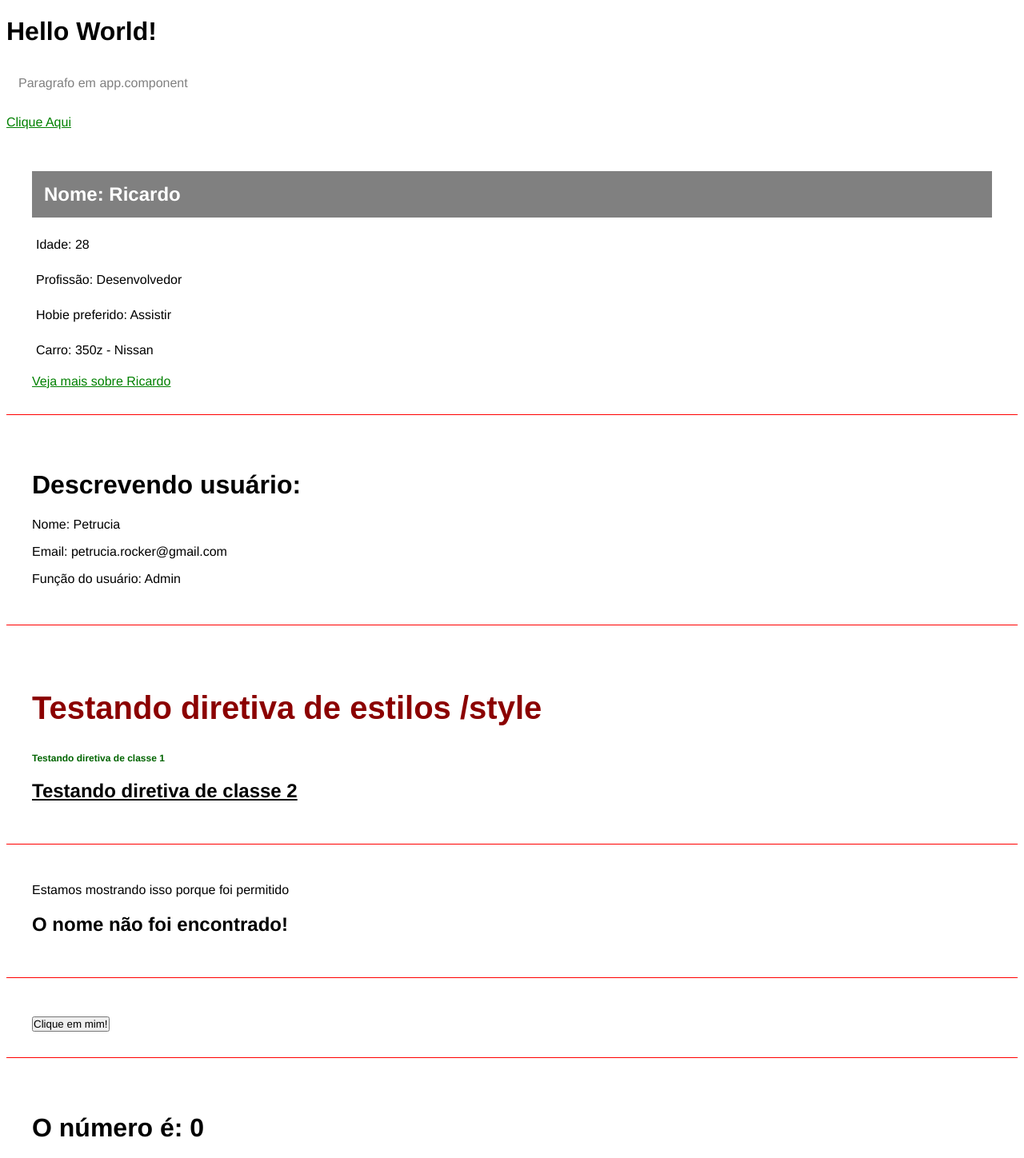
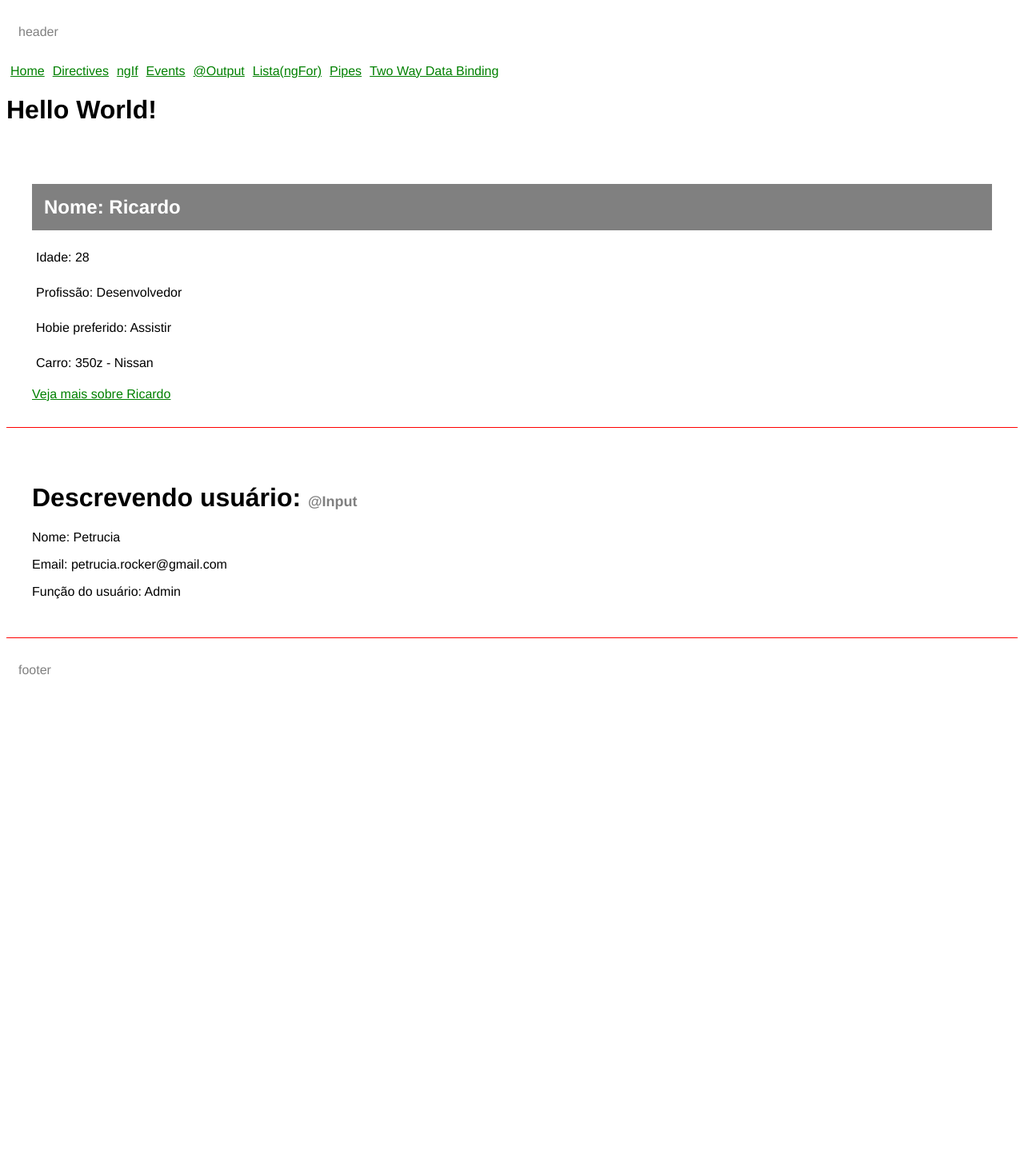
Before and after one commit to ricardorocker/curso-angular, an Angular app: page / in a window 1280 px wide. Shown: the top 1448 px of the page at 80% size. After the commit the page ends 1386 px from the top, so only its background shows below. Built offline with nearby package versions, Linux system fonts and the light colour scheme.

Commit message:
Angular Router
- arquivo de rotas
- import RouterModule e Routes
- importar em app.module
- template principal para criar rotas
- <router-outlet> substitui os components
- routerLink na tag <a> dentro de <nav>

```diff
--- a/src/app/app.component.css
+++ b/src/app/app.component.css
@@ -2,3 +2,7 @@ p {
   color: gray;
   padding: 15px;
 }
+
+a {
+  padding: 5px;
+}
--- a/src/app/app.component.html
+++ b/src/app/app.component.html
@@ -1,14 +1,14 @@
+<p>header</p>
+<nav>
+  <a routerLink="/">Home</a>
+  <a routerLink="/directives">Directives</a>
+  <a routerLink="/ng-if">ngIf</a>
+  <a routerLink="/events">Events</a>
+  <a routerLink="/output">@Output</a>
+  <a routerLink="/ng-for">Lista(ngFor)</a>
+  <a routerLink="/pipes">Pipes</a>
+  <a routerLink="/two-way-binding">Two Way Data Binding</a>
+</nav>
 <h1>Hello World!</h1>
-<p>Paragrafo em app.component</p>
-<div>
-  <a href="#">Clique Aqui</a>
-</div>
-<app-first-component></app-first-component>
-<app-parent-data [name]="userName" [userData]="userData"></app-parent-data>
-<app-directives></app-directives>
-<app-if-render></app-if-render>
-<app-events></app-events>
-<app-emitter></app-emitter>
-<app-list-render></app-list-render>
-<app-pipes></app-pipes>
-<app-two-way-binding></app-two-way-binding>
+<router-outlet></router-outlet>
+<p>footer</p>
--- a/src/app/app.component.ts
+++ b/src/app/app.component.ts
@@ -6,11 +6,4 @@ import { Component } from '@angular/core';
   styleUrls: ['./app.component.css']
 })
 export class AppComponent {
-  userName = 'Petrucia';
-  userData = {
-    email: 'petrucia.rocker@gmail.com',
-    role: 'Admin'
-  }
-
-  title = '04-curso-angular';
 }
--- a/src/app/app.module.ts
+++ b/src/app/app.module.ts
@@ -1,3 +1,4 @@
+import { AppRoutingModule } from './app.routing.module';
 import { FormsModule } from '@angular/forms';
 import { NgModule } from '@angular/core';
 import { BrowserModule } from '@angular/platform-browser';
@@ -30,7 +31,8 @@ import { TwoWayBindingComponent } from './components/two-way-binding/two-way-bin
   ],
   imports: [
     BrowserModule,
-    FormsModule
+    FormsModule,
+    AppRoutingModule
   ],
   providers: [],
   bootstrap: [AppComponent]
--- a/src/app/components/first-component/first-component.component.html
+++ b/src/app/components/first-component/first-component.component.html
@@ -10,3 +10,5 @@
   </div>
 
 </div>
+
+<app-parent-data [name]="userName" [userData]="userData"></app-parent-data>
--- a/src/app/components/first-component/first-component.component.ts
+++ b/src/app/components/first-component/first-component.component.ts
@@ -15,4 +15,11 @@ export class FirstComponentComponent {
     brand: 'Nissan'
   }
 
+  // Dados para componente filho
+  userName = 'Petrucia';
+  userData = {
+    email: 'petrucia.rocker@gmail.com',
+    role: 'Admin'
+  }
+
 }
--- a/src/app/components/parent-data/parent-data.component.css
+++ b/src/app/components/parent-data/parent-data.component.css
@@ -0,0 +1,4 @@
+span {
+  font-size: 18px;
+  color: gray;
+}
--- a/src/app/components/parent-data/parent-data.component.html
+++ b/src/app/components/parent-data/parent-data.component.html
@@ -1,6 +1,6 @@
 <div class="class">
 
-  <h1>Descrevendo usuário:</h1>
+  <h1>Descrevendo usuário: <span>@Input</span></h1>
   <p>Nome: {{ name }}</p>
   <p>Email: {{ userData.email }}</p>
   <p>Função do usuário: {{ userData.role }}</p>
```
Also changed, not shown: src/app/app.routing.module.ts (added, +32 -0 lines).
